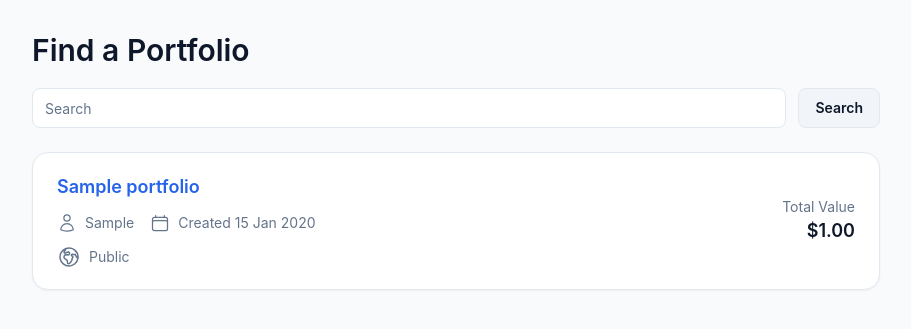
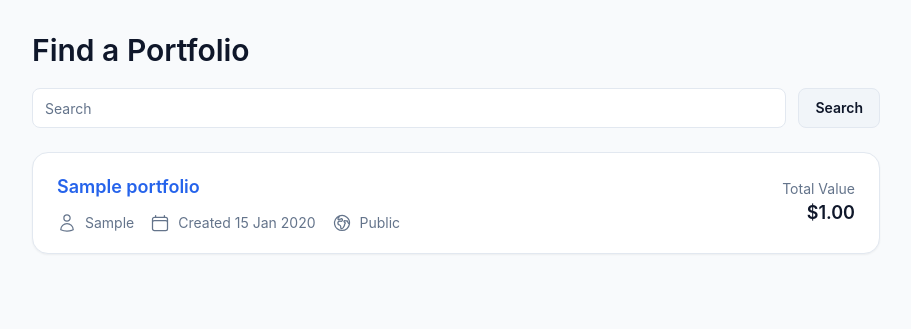
Before and after one commit to mattnewell-cam/PortfolioTracker, a Django app: template templates/portfolios/portfolio_explore.html in a window 1280 px wide. Shown: the part 73-402 px from the top of the page, without its empty margins (184-1095 px from the left). Run offline with Django 5.2, Linux system fonts and the light colour scheme; the template is opened without the code that fills it: most values are stand-ins (such as "Sample title", 1, 10 or a date in 2020); data that the repository does not hold is empty; some libraries are stand-ins or nearby versions.

Commit message:
Inline visibility indicator with meta details

```diff
--- a/templates/portfolios/portfolio_explore.html
+++ b/templates/portfolios/portfolio_explore.html
@@ -33,19 +33,19 @@
                 </svg>
                 <span>Created {{ p.created_at|date:"d M Y" }}</span>
               </div>
-            </div>
-            <div class="flex items-center gap-2 text-sm text-muted whitespace-nowrap w-fit">
+              <div class="flex items-center gap-2 whitespace-nowrap">
                 {% if p.is_private %}
-                <svg xmlns="http://www.w3.org/2000/svg" fill="none" viewBox="0 0 24 24" stroke-width="1.5" stroke="currentColor" class="size-6 flex-shrink-0">
+                  <svg xmlns="http://www.w3.org/2000/svg" fill="none" viewBox="0 0 24 24" stroke-width="1.5" stroke="currentColor" class="size-5">
                     <path stroke-linecap="round" stroke-linejoin="round" d="M16.5 10.5V7.125a4.125 4.125 0 1 0-8.25 0V10.5m-1.5 0h11.25a1.125 1.125 0 0 1 1.125 1.125v8.25A1.125 1.125 0 0 1 18 21H6a1.125 1.125 0 0 1-1.125-1.125v-8.25A1.125 1.125 0 0 1 6 10.5Z" />
                   </svg>
                   <span>Private</span>
                 {% else %}
-                <svg xmlns="http://www.w3.org/2000/svg" fill="none" viewBox="0 0 24 24" stroke-width="1.5" stroke="currentColor" class="size-6 flex-shrink-0">
+                  <svg xmlns="http://www.w3.org/2000/svg" fill="none" viewBox="0 0 24 24" stroke-width="1.5" stroke="currentColor" class="size-5">
                     <path stroke-linecap="round" stroke-linejoin="round" d="m20.893 13.393-1.135-1.135a2.252 2.252 0 0 1-.421-.585l-1.08-2.16a.414.414 0 0 0-.663-.107.827.827 0 0 1-.812.21l-1.273-.363a.89.89 0 0 0-.738 1.595l.587.39c.59.395.674 1.23.172 1.732l-.2.2c-.212.212-.33.498-.33.796v.41c0 .409-.11.809-.32 1.158l-1.315 2.191a2.11 2.11 0 0 1-1.81 1.025 1.055 1.055 0 0 1-1.055-1.055v-1.172c0-.92-.56-1.747-1.414-2.089l-.655-.261a2.25 2.25 0 0 1-1.383-2.46l.007-.042a2.25 2.25 0 0 1 .29-.787l.09-.15a2.25 2.25 0 0 1 2.37-1.048l1.178.236a1.125 1.125 0 0 0 1.302-.795l.208-.73a1.125 1.125 0 0 0-.578-1.315l-.665-.332-.091.091a2.25 2.25 0 0 1-1.591.659h-.18c-.249 0-.487.1-.662.274a.931.931 0 0 1-1.458-1.137l1.411-2.353a2.25 2.25 0 0 0 .286-.76m11.928 9.869A9 9 0 0 0 8.965 3.525m11.928 9.868A9 9 0 1 1 8.965 3.525" />
                   </svg>
                   <span>Public</span>
                 {% endif %}
+              </div>
             </div>
           </div>
           <div class="text-right">
```
Lines whose indentation alone changed are shown as unchanged.
